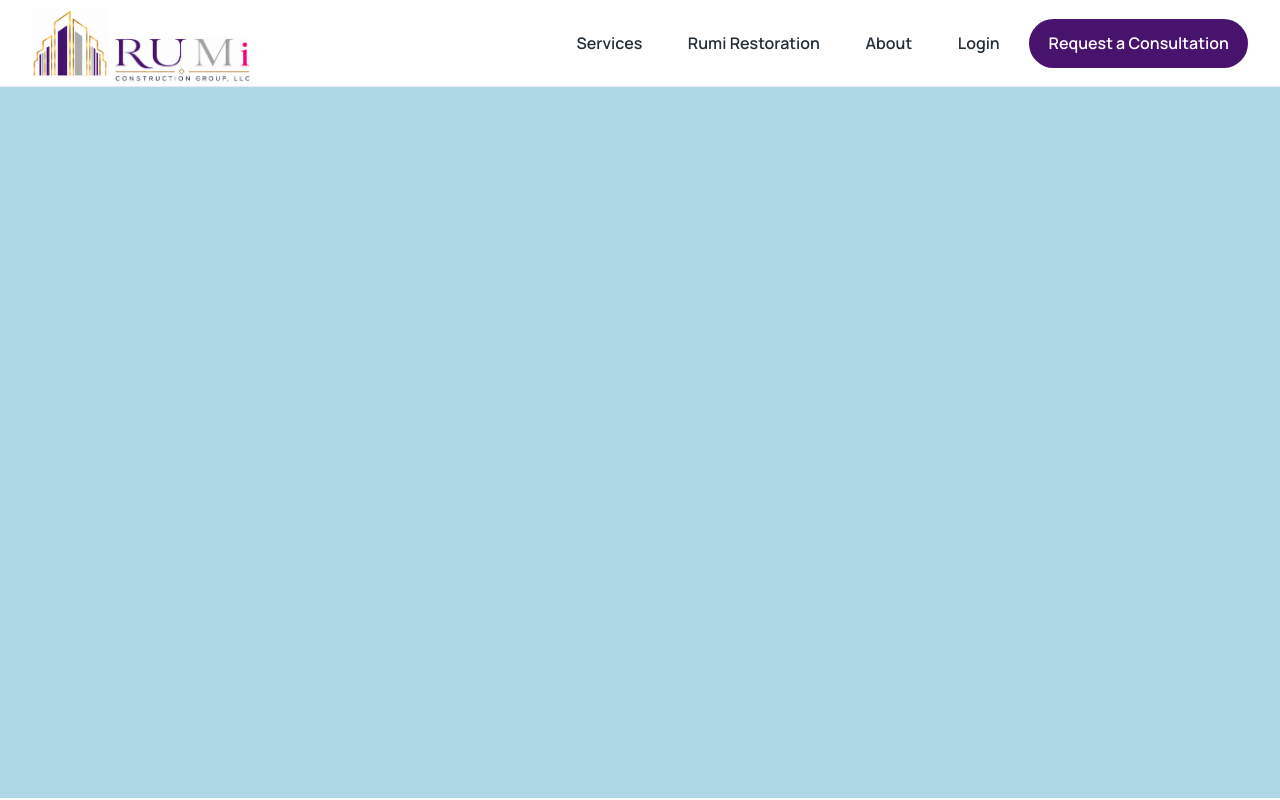
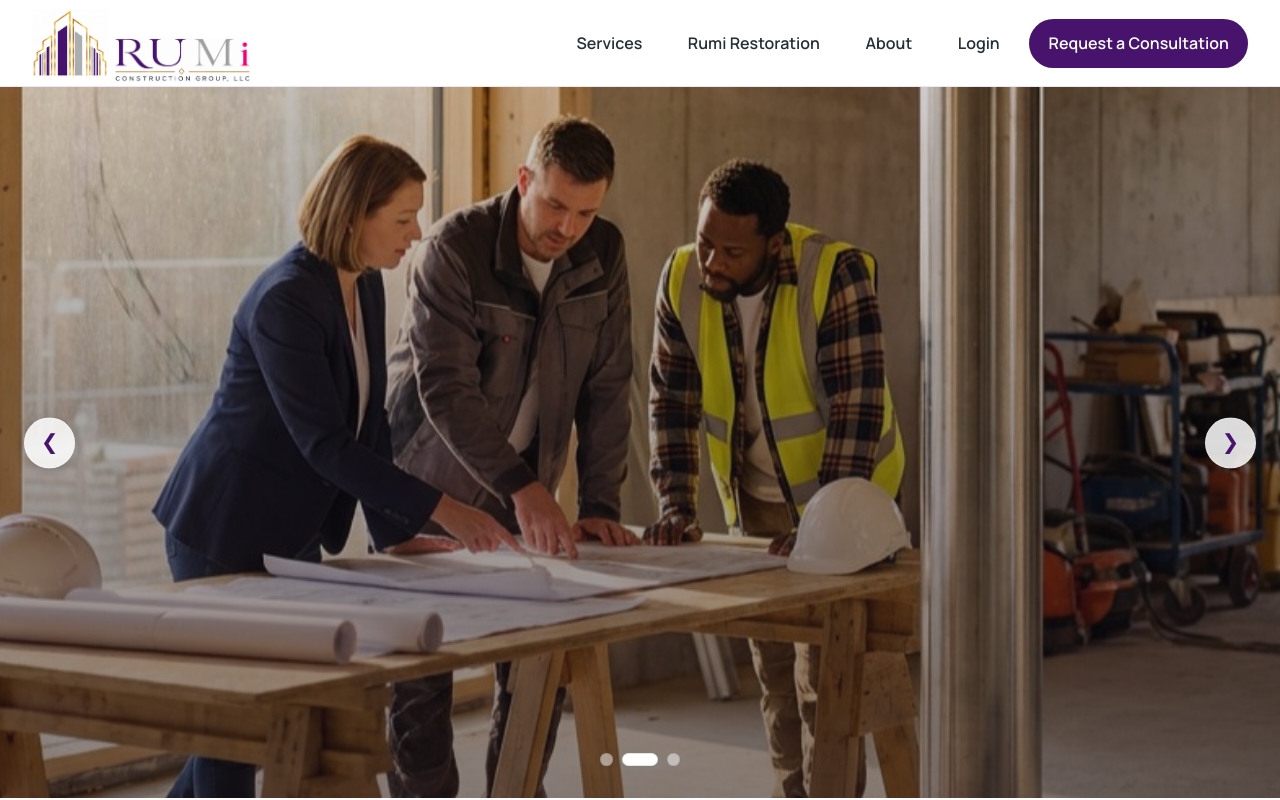
Before and after one commit to Emekabest/Rumi, a React (Vite) app: page / in a window 1280 px wide. Built offline with nearby package versions, Linux system fonts and the light colour scheme.

Commit message:
wotrking on the hero--3

```diff
--- a/src/App.css
+++ b/src/App.css
@@ -18,8 +18,117 @@
 }
 
 .hero {
+  position: relative;
   min-height: calc(100vh - 5.6rem);
-  background: lightblue;
+  background: #120e18;
+  overflow: hidden;
+}
+
+.hero-slider {
+  position: absolute;
+  top: 0;
+  left: 0;
+  width: 100%;
+  height: 100%;
+}
+
+.hero-slide {
+  position: absolute;
+  top: 0;
+  left: 0;
+  width: 100%;
+  height: 100%;
+  opacity: 0;
+  transition: opacity 1s ease-in-out;
+  z-index: 1;
+}
+
+.hero-slide.is-active {
+  opacity: 1;
+  z-index: 2;
+}
+
+.hero-image {
+  width: 100%;
+  height: 100%;
+  object-fit: cover;
+  display: block;
+}
+
+.hero-overlay {
+  position: absolute;
+  top: 0;
+  left: 0;
+  width: 100%;
+  height: 100%;
+  background: linear-gradient(
+    to bottom,
+    rgba(17, 12, 24, 0.2) 0%,
+    rgba(17, 12, 24, 0.5) 100%
+  );
+  pointer-events: none;
+}
+
+.hero-control {
+  position: absolute;
+  top: 50%;
+  transform: translateY(-50%);
+  width: 3.2rem;
+  height: 3.2rem;
+  border-radius: 50%;
+  background: rgba(255, 255, 255, 0.85);
+  color: #47136c;
+  border: 1px solid rgba(255, 255, 255, 0.3);
+  cursor: pointer;
+  display: flex;
+  align-items: center;
+  justify-content: center;
+  font-size: 1.3rem;
+  box-shadow: 0 4px 12px rgba(0, 0, 0, 0.2);
+  transition: background-color 0.2s, transform 0.2s, color 0.15s;
+  z-index: 5;
+}
+
+.hero-control:hover,
+.hero-control:focus-visible {
+  background: #ffffff;
+  color: #b26f09;
+  transform: translateY(-50%) scale(1.06);
+}
+
+.hero-prev {
+  left: 1.5rem;
+}
+
+.hero-next {
+  right: 1.5rem;
+}
+
+.hero-dots {
+  position: absolute;
+  bottom: 2rem;
+  left: 50%;
+  transform: translateX(-50%);
+  display: flex;
+  gap: 0.6rem;
+  z-index: 5;
+}
+
+.hero-dot {
+  width: 0.8rem;
+  height: 0.8rem;
+  border-radius: 50%;
+  background: rgba(255, 255, 255, 0.5);
+  border: 1px solid rgba(0, 0, 0, 0.1);
+  cursor: pointer;
+  padding: 0;
+  transition: background-color 0.25s, transform 0.25s, width 0.25s;
+}
+
+.hero-dot.is-active {
+  width: 2.2rem;
+  border-radius: 10px;
+  background: #ffffff;
 }
 
 .brand {
@@ -123,6 +232,24 @@
     min-height: 70vh;
   }
 
+  .hero-control {
+    width: 2.6rem;
+    height: 2.6rem;
+    font-size: 1rem;
+  }
+
+  .hero-prev {
+    left: 0.8rem;
+  }
+
+  .hero-next {
+    right: 0.8rem;
+  }
+
+  .hero-dots {
+    bottom: 1.25rem;
+  }
+
   .menu-toggle {
     display: inline-flex;
     z-index: 2;
--- a/src/App.jsx
+++ b/src/App.jsx
@@ -1,10 +1,48 @@
-import { useState } from 'react'
+import { useState, useEffect } from 'react'
 import logoImage from './assets/logo-image.png'
 import logoText from './assets/logo-text.png'
+import toiletImage from './assets/toilet.jpg'
+import workersBackgroundImage from './assets/workers-background.jpg'
+import hero3Image from './assets/hero-3.jpg'
 import './App.css'
+
+const heroSlides = [
+  {
+    id: 1,
+    src: toiletImage,
+    alt: 'Professional toilet restoration by Rumi',
+  },
+  {
+    id: 2,
+    src: workersBackgroundImage,
+    alt: 'Rumi Restoration workers at work',
+  },
+  {
+    id: 3,
+    src: hero3Image,
+    alt: 'Stunning completed restoration project',
+  },
+]
 
 function App() {
   const [menuOpen, setMenuOpen] = useState(false)
+  const [currentSlide, setCurrentSlide] = useState(0)
+
+  useEffect(() => {
+    const timer = setInterval(() => {
+      setCurrentSlide((prev) => (prev + 1) % heroSlides.length)
+    }, 4000) // Change image every 4 seconds
+
+    return () => clearInterval(timer)
+  }, [])
+
+  const nextSlide = () => {
+    setCurrentSlide((prev) => (prev + 1) % heroSlides.length)
+  }
+
+  const prevSlide = () => {
+    setCurrentSlide((prev) => (prev - 1 + heroSlides.length) % heroSlides.length)
+  }
 
   const closeMenu = () => setMenuOpen(false)
 
@@ -57,8 +95,49 @@ function App() {
         </nav>
       </header>
 
-      <section className="hero">
+      <section className="hero" aria-label="Hero Image Slider">
+        <div className="hero-slider">
+          {heroSlides.map((slide, index) => (
+            <div
+              key={slide.id}
+              className={`hero-slide ${index === currentSlide ? 'is-active' : ''}`}
+              aria-hidden={index !== currentSlide}
+            >
+              <img src={slide.src} alt={slide.alt} className="hero-image" />
+              <div className="hero-overlay" />
+            </div>
+          ))}
+        </div>
 
+        <button
+          type="button"
+          className="hero-control hero-prev"
+          onClick={prevSlide}
+          aria-label="Previous slide"
+        >
+          &#10094;
+        </button>
+        <button
+          type="button"
+          className="hero-control hero-next"
+          onClick={nextSlide}
+          aria-label="Next slide"
+        >
+          &#10095;
+        </button>
+
+        <div className="hero-dots" role="tablist" aria-label="Slide navigation">
+          {heroSlides.map((slide, index) => (
+            <button
+              key={slide.id}
+              type="button"
+              className={`hero-dot ${index === currentSlide ? 'is-active' : ''}`}
+              onClick={() => setCurrentSlide(index)}
+              aria-label={`Go to slide ${index + 1}`}
+              aria-current={index === currentSlide ? 'true' : 'false'}
+            />
+          ))}
+        </div>
       </section>
     </div>
   )
```
